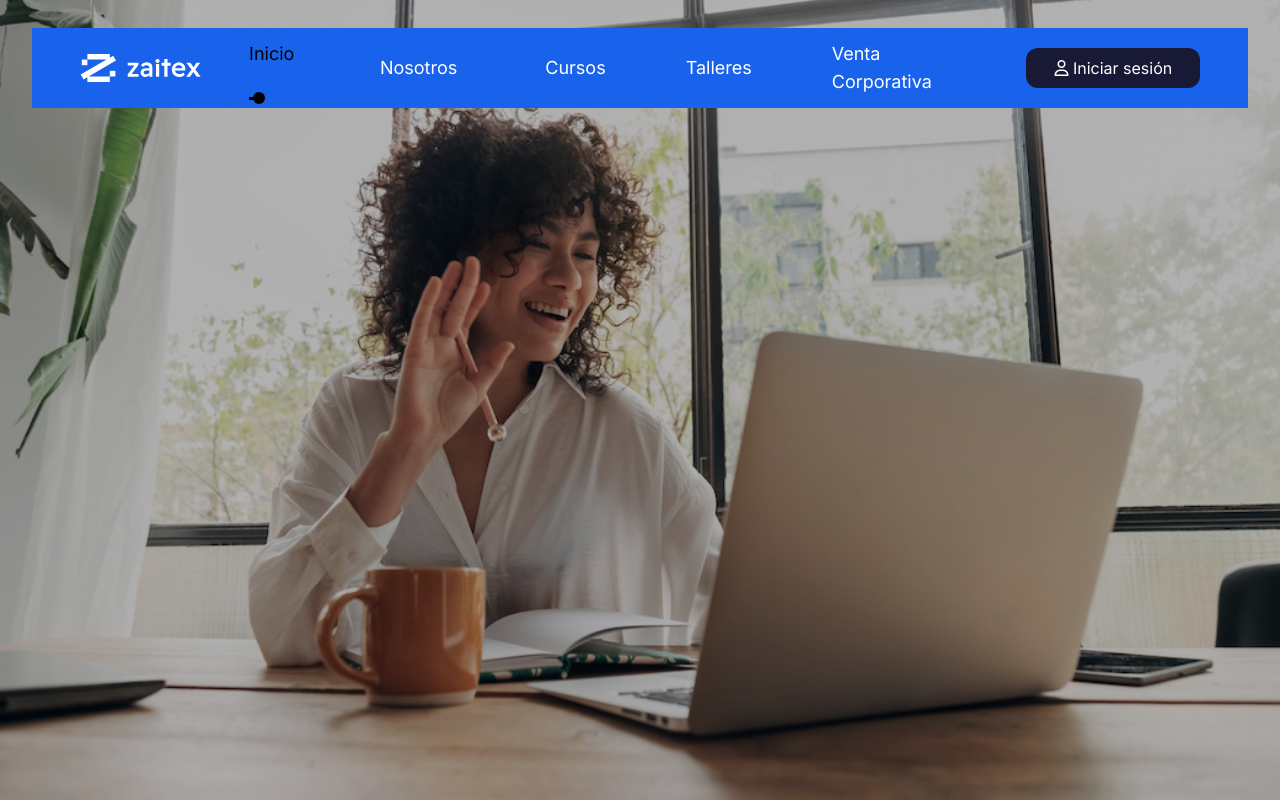
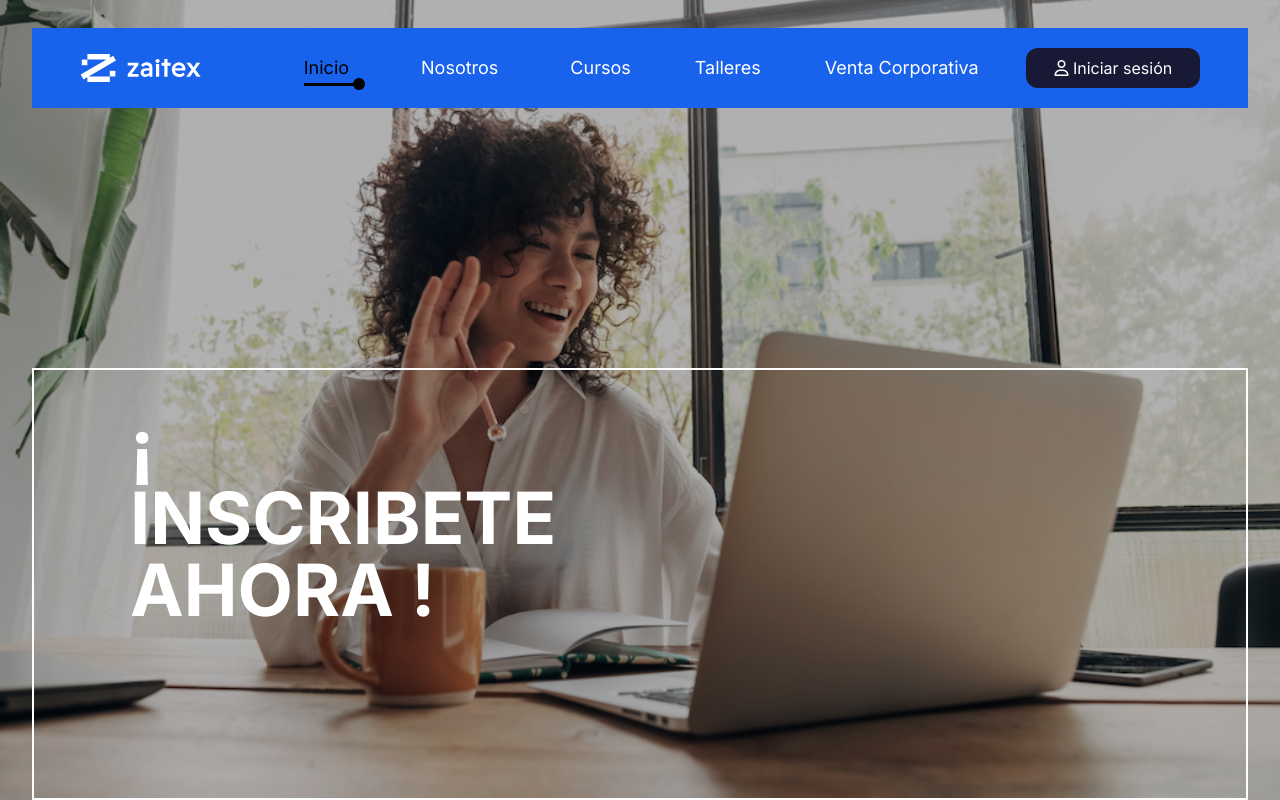
Before and after one commit to RakonaDev/ZaiTexFrontend, an Angular app: page / in a window 1280 px wide. Shown: the top 800 px of the page. Built offline with nearby package versions, Linux system fonts and the light colour scheme.

Commit message:
Adding Inicio

```diff
--- a/src/app/components/footer/footer.component.html
+++ b/src/app/components/footer/footer.component.html
@@ -1,7 +1,7 @@
-<footer class="w-full h-auto bg-azul-oscuro">
+<footer class="w-full h-auto bg-azul-oscuro z-20 relative">
   <div class="w-full max-w-120 h-full mx-auto py-20 flex justify-evenly">
     <section class="flex flex-col gap-y-10 h-full my-auto">
-      <img src="assets/footer/logoZaitex.svg" alt="logoZaitex" class="h-20 w-auto" />
+      <img src="assets/footer/logoZaitex.svg" alt="logoZaitex" class="h-20 w-auto transition-all duration-300 hover:scale-110" />
 
       <button type="button" class="bg-azul-zai px-5 py-2 mx-auto flex gap-x-3 text-white rounded-xl">
         <img src="assets/footer/libro.svg" alt="" srcset="">
--- a/src/app/components/header/header.component.html
+++ b/src/app/components/header/header.component.html
@@ -1,9 +1,9 @@
-<header class="w-full h-auto fixed top-7 px-8 z-10">
+<header class="w-full h-auto fixed top-7 px-8 z-30">
   <nav class="w-full bg-[#1962EC] h-20 mx-auto flex justify-evenly max-w-120">
     <div class="w-[10%] h-20 flex justify-center items-center">
       <img src="assets/header/logo.svg" alt="logo" class="h-10 w-auto">
     </div>
-    <ul class="flex w-[60%] justify-end gap-x-20">
+    <ul class="flex w-[60%] justify-end gap-x-16">
       <li
         class="my-auto text-lg"
         [ngClass]="esInicio ? 'text-black' : 'text-white'"
--- a/src/app/routes/inicio/inicio.component.html
+++ b/src/app/routes/inicio/inicio.component.html
@@ -1,4 +1,9 @@
-<div class="w-full h-screen max-h-120 brightness-[70%] relative">
+<div class="w-full h-screen max-h-120 relative">
+  <div class="w-full h-screen absolute top-0 bg-black bg-opacity-30"></div>
   <img src="assets/inicio/bannerInicio.jpg"  alt="bannerInicio" class="w-full h-screen object-cover" />
-
+  <div class="w-[95%] h-[27rem] border-2 max-w-120 left-[50%] translate-x-[-50%] border-white absolute bottom-0 max-md:h-[10rem] max-md:w-full">
+    <div class="w-[50%] ps-24 pe-28 pt-10 max-md:pe-2 max-md:ps-2 max-md:w-full">
+      <h1 class="text-7xl font-bold text-white max-md:text-lg max-md:text-center">¡ INSCRIBETE AHORA !</h1>
+    </div>
+  </div>
 </div>
```
